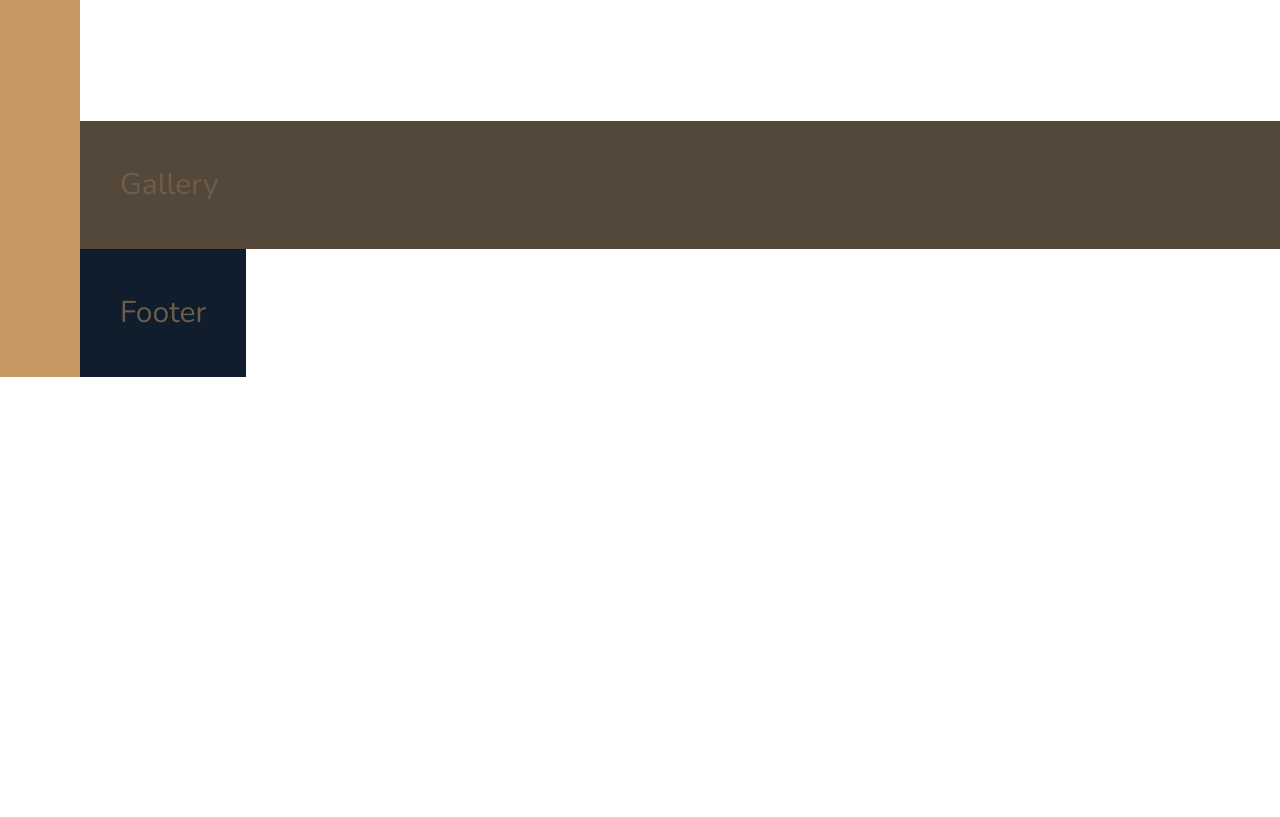
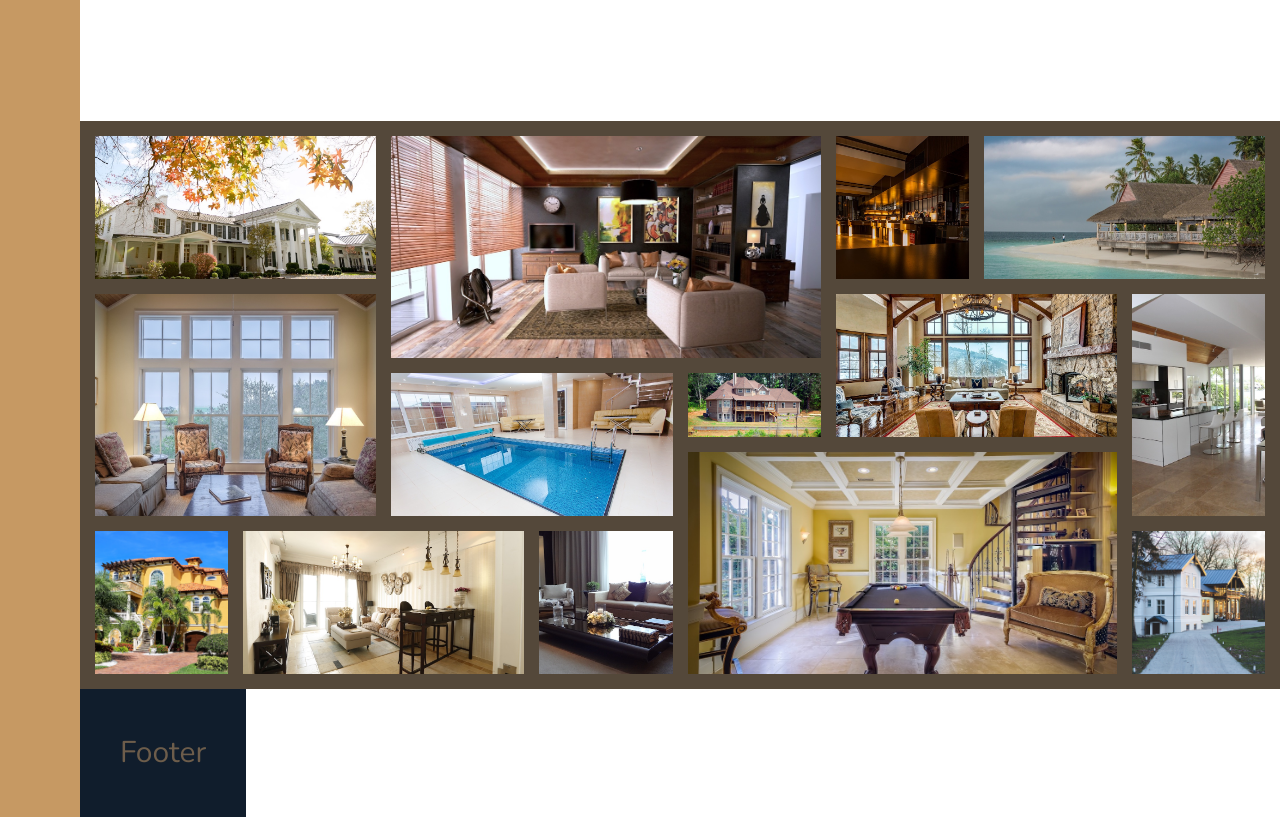
Before and after one commit to benicandra/nexter, a website: page index.html in a window 1280 px wide. Shown: the part 3180-3997 px from the top of the page. Before the commit the page ends 3557 px from the top, so only its background shows below. Drawn offline with nearby package versions, Linux system fonts and the light colour scheme.

Commit message:
feat: building the gallery

```diff
--- a/index.html
+++ b/index.html
@@ -297,7 +297,50 @@
       </div>
     </section>
 
-    <section class="gallery">Gallery</section>
+    <section class="gallery">
+      <figure class="gallery__item gallery__item--1">
+        <img src="img/gal-1.jpeg" alt="Gallery image 1" class="gallery__img" />
+      </figure>
+      <figure class="gallery__item gallery__item--2">
+        <img src="img/gal-2.jpeg" alt="Gallery image 2" class="gallery__img" />
+      </figure>
+      <figure class="gallery__item gallery__item--3">
+        <img src="img/gal-3.jpeg" alt="Gallery image 3" class="gallery__img" />
+      </figure>
+      <figure class="gallery__item gallery__item--4">
+        <img src="img/gal-4.jpeg" alt="Gallery image 4" class="gallery__img" />
+      </figure>
+      <figure class="gallery__item gallery__item--5">
+        <img src="img/gal-5.jpeg" alt="Gallery image 5" class="gallery__img" />
+      </figure>
+      <figure class="gallery__item gallery__item--6">
+        <img src="img/gal-6.jpeg" alt="Gallery image 6" class="gallery__img" />
+      </figure>
+      <figure class="gallery__item gallery__item--7">
+        <img src="img/gal-7.jpeg" alt="Gallery image 7" class="gallery__img" />
+      </figure>
+      <figure class="gallery__item gallery__item--8">
+        <img src="img/gal-8.jpeg" alt="Gallery image 8" class="gallery__img" />
+      </figure>
+      <figure class="gallery__item gallery__item--9">
+        <img src="img/gal-9.jpeg" alt="Gallery image 9" class="gallery__img" />
+      </figure>
+      <figure class="gallery__item gallery__item--10">
+        <img src="img/gal-10.jpeg" alt="Gallery image 10" class="gallery__img" />
+      </figure>
+      <figure class="gallery__item gallery__item--11">
+        <img src="img/gal-11.jpeg" alt="Gallery image 11" class="gallery__img" />
+      </figure>
+      <figure class="gallery__item gallery__item--12">
+        <img src="img/gal-12.jpeg" alt="Gallery image 12" class="gallery__img" />
+      </figure>
+      <figure class="gallery__item gallery__item--13">
+        <img src="img/gal-13.jpeg" alt="Gallery image 13" class="gallery__img" />
+      </figure>
+      <figure class="gallery__item gallery__item--14">
+        <img src="img/gal-14.jpeg" alt="Gallery image 14" class="gallery__img" />
+      </figure>
+    </section>
 
     <footer class="footer">Footer</footer>
   </body>
--- a/sass/_gallery.scss
+++ b/sass/_gallery.scss
@@ -3,4 +3,76 @@
 .gallery {
   background-color: $color-grey-dark-1;
   grid-column: full-start / full-end;
+
+  display: grid;
+  grid-template-columns: repeat(8, 1fr);
+  grid-template-rows: repeat(7, 5vw);
+  grid-gap: 1.5rem;
+  padding: 1.5rem;
+
+  &__item {
+    &--1 {
+      grid-row: 1 / span 2;
+      grid-column: 1 / span 2;
+    }
+    &--2 {
+      grid-row: 1 / span 3;
+      grid-column: 3 / span 3;
+    }
+    &--3 {
+      grid-row: 1 / span 2;
+      grid-column: 6 / 7;
+    }
+    &--4 {
+      grid-row: 1 / span 2;
+      grid-column: 7 / -1;
+    }
+    &--5 {
+      grid-row: 3 / span 3;
+      grid-column: 1 / span 2;
+    }
+    &--6 {
+      grid-row: 4 / span 2;
+      grid-column: 3 / span 2;
+    }
+    &--7 {
+      grid-row: 4 / 5;
+      grid-column: 5 / 6;
+    }
+    &--8 {
+      grid-row: 3 / span 2;
+      grid-column: 6 / span 2;
+    }
+    &--9 {
+      grid-row: 3 / span 3;
+      grid-column: 8 / -1;
+    }
+    &--10 {
+      grid-row: 6 / span 2;
+      grid-column: 1 / 2;
+    }
+    &--11 {
+      grid-row: 6 / span 2;
+      grid-column: 2 / span 2;
+    }
+    &--12 {
+      grid-row: 6 / span 2;
+      grid-column: 4 / 5;
+    }
+    &--13 {
+      grid-row: 5 / span 3;
+      grid-column: 5 / span 3;
+    }
+    &--14 {
+      grid-row: 6 / span 2;
+      grid-column: 8 / -1;
+    }
+  }
+
+  &__img {
+    width: 100%;
+    height: 100%;
+    object-fit: cover;
+    display: block;
+  }
 }
```
Also changed, not shown: css/style.css, 1 other file.
